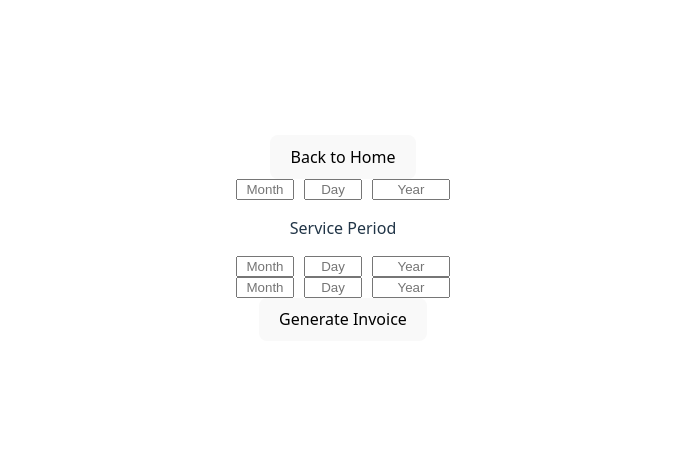
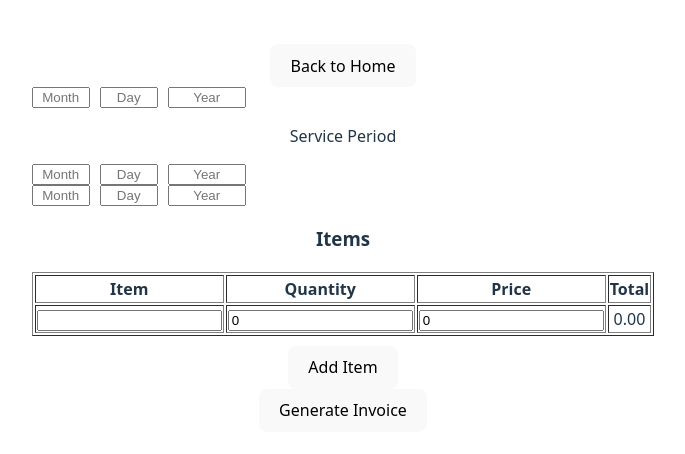
Before and after one commit to hjblloop/EasyInvoice, a React (Vite) app: page /create-invoice in a window 1280 px wide. Shown: the part 162-616 px from the top of the page, without its empty margins (297-982 px from the left). Built offline with nearby package versions, Linux system fonts and the light colour scheme.

Commit message:
Added item adding function

```diff
--- a/src/CreateInvoice.tsx
+++ b/src/CreateInvoice.tsx
@@ -1,20 +1,24 @@
 import {useState } from 'react';
 import { useNavigate } from 'react-router-dom';
 import Date from './Date.tsx';
+import Items from './Items.tsx';
 
 const CreateInvoice = () => {
     const [date, setDate] = useState({ month: '', day: '', year: '' });
     const [serviceDatePre, setServiceDatePre] = useState({ month: '', day: '', year: '' });
     const [serviceDatePost, setServiceDatePost] = useState({ month: '', day: '', year: '' });
+    const [serviceDateMessage, setServiceDateMessage] = useState('');
     const [invoiceNumber, setInvoiceNumber] = useState('');
+    const [items, setItems] = useState([{ itemName: '', quantity: 0, price: 0, total: 0 }]);
+
 
     const navigateToHome = useNavigate();
 
     const handleSubmit = () => {
         setInvoiceNumber(`${date.year}${date.month}${date.day}`);
+        setServiceDateMessage(`Service period from ${serviceDatePre.month}/${serviceDatePre.day}/${serviceDatePre.year} to ${serviceDatePost.month}/${serviceDatePost.day}/${serviceDatePost.year}`);
         alert(`Date: ${date.month}/${date.day}/${date.year} and Invoice Number: ${invoiceNumber} and service period from
-            ${serviceDatePre.month}/${serviceDatePre.day}/${serviceDatePre.year} to
-            ${serviceDatePost.month}/${serviceDatePost.day}/${serviceDatePost.year}`);
+            ${serviceDateMessage}`);
     }
 
     const handleBackToHome = () => {
@@ -27,6 +31,7 @@ const CreateInvoice = () => {
             <p>Service Period</p>
             <Date date={serviceDatePre} setDate={setServiceDatePre} />
             <Date date={serviceDatePost} setDate={setServiceDatePost} />
+            <Items items={items} setItems={setItems}/>
             <button type="submit" onClick={handleSubmit}>Generate Invoice</button>
         </div>
     )
--- /dev/null
+++ b/src/Items.tsx
@@ -0,0 +1,86 @@
+import React from 'react';
+
+const Items = ({
+    items,
+    setItems
+}: {
+    items: { itemName: string; quantity: number; price: number; total: number}[];
+    setItems: ( newItem: { itemName: string; quantity: number; price: number; total: number}[]) => void }) => {
+
+        const handleItemChange = (index: number,
+            field: keyof {itemName: string; quantity: number; price: number; total: number},
+            value: string | number) => {
+            const updatedItems = [...items];
+            if (field === 'quantity' || field === 'price') {
+                updatedItems[index][field] = parseFloat(value as string) || 0;
+                updatedItems[index].total = updatedItems[index].quantity * updatedItems[index].price;
+            } else if (field === 'itemName'){
+                updatedItems[index][field] = value as string;
+            }
+            setItems(updatedItems);
+        };
+
+        const handleAddItem = () => {
+            setItems([...items, {itemName: '',quantity: 0, price: 0, total: 0}]);
+        }
+        return (
+            <div>
+                <h3>Items</h3>
+                <table border={1} style={{ width: '100%', marginBottom: '10px'}}>
+                    <thead>
+                        <tr>
+                            <th>Item</th>
+                            <th>Quantity</th>
+                            <th>Price</th>
+                            <th>Total</th>
+                        </tr>
+                    </thead>
+                    <tbody>
+                        {items.map((item, index) => (
+                            <tr key={index}>
+                                <td>
+                                    <label htmlFor={`itemName-${index}`} style={{ display: 'none' }}>
+                                        Item Name
+                                    </label>
+                                    <input
+                                    type="text"
+                                    value={item.itemName}
+                                    onChange={(e) => handleItemChange(index, 'itemName', e.target.value)}
+                                    aria-label="Item Name"
+                                   />
+                                </td>
+                                <td>
+                                    <label htmlFor={`quantity-${index}`} style={{ display: 'none' }}>
+                                        Quantity
+                                    </label>
+                                    <input
+                                    type="number"
+                                    value={item.quantity}
+                                    onChange={(e) => handleItemChange(index, 'quantity', e.target.value)}
+                                    aria-label="Quantity"
+                                    />
+                                </td>
+                                <td>
+                                    <label htmlFor={`price-${index}`} style={{ display: 'none' }}>
+                                        Price
+                                    </label>
+                                    <input
+                                    type="number"
+                                    value={item.price}
+                                    onChange={(e) => handleItemChange(index, 'price', e.target.value)}
+                                    aria-label="Price"
+                                    />
+                                </td>
+                                <td>
+                                    {item.total.toFixed(2)}
+                                </td>
+                            </tr>
+                        ))}
+                    </tbody>
+                </table>
+                <button onClick={handleAddItem}>Add Item</button>
+            </div>
+        )
+}
+
+export default Items;
```
